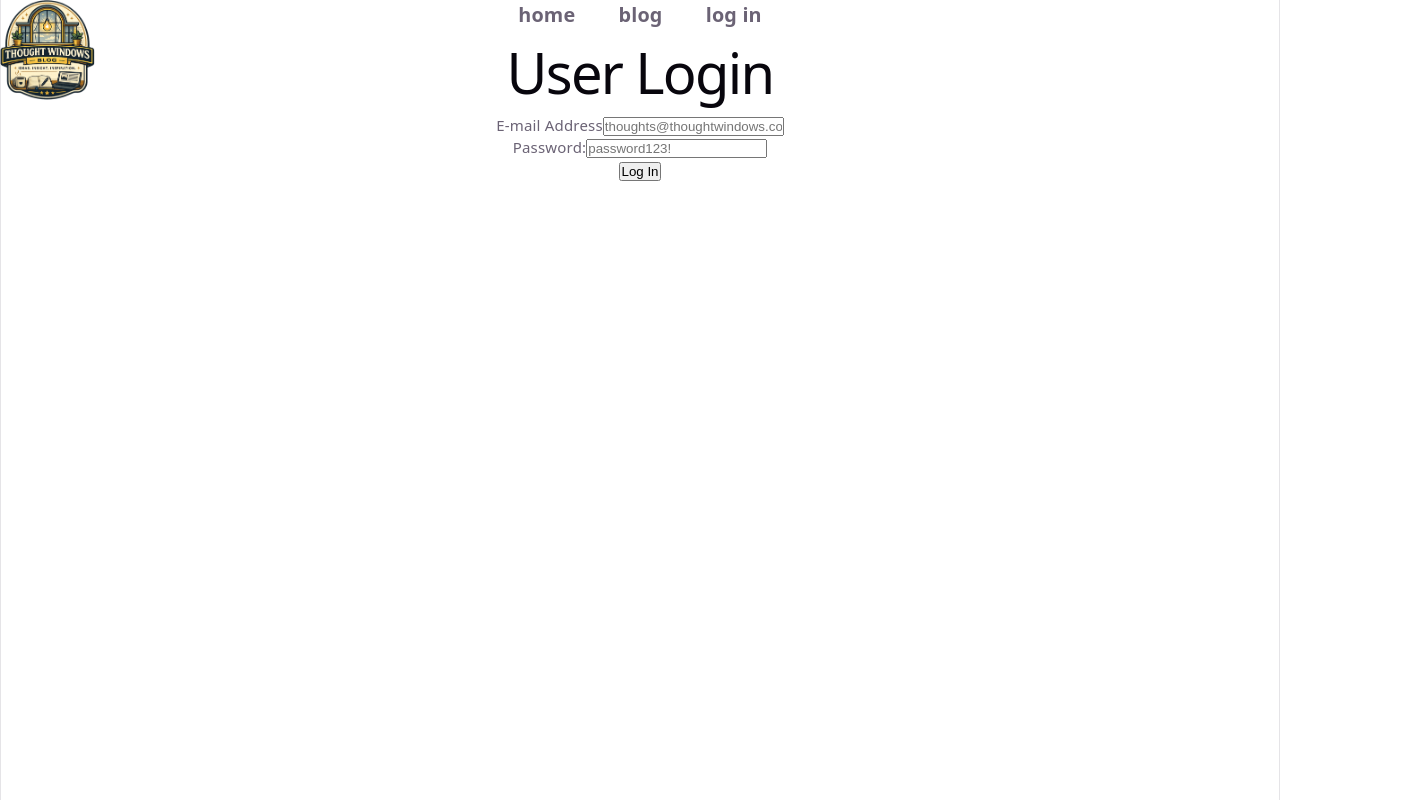
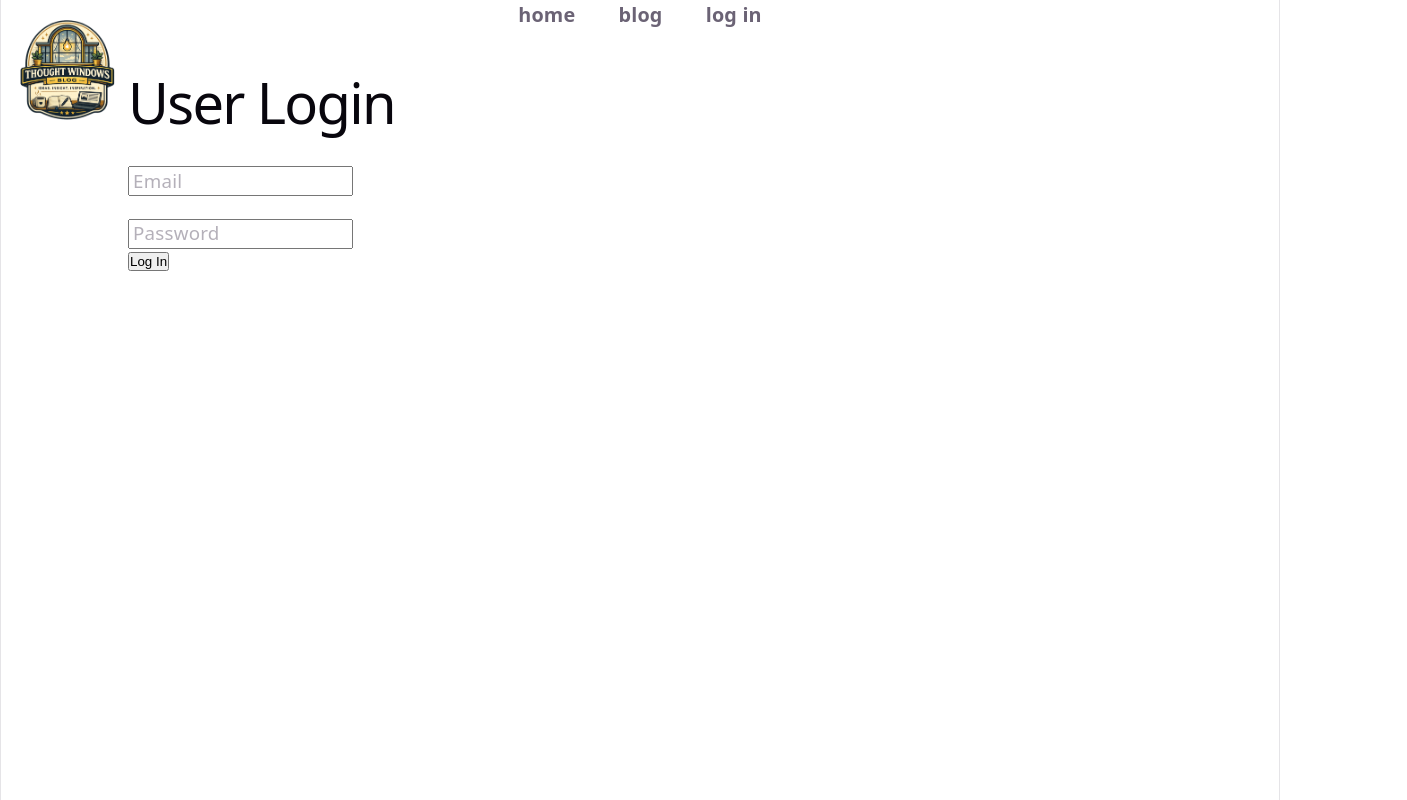
Before and after one commit to housemouse62/blog-public, a React (Vite) app: page /login in a window 1280 px wide. Shown: the whole page, 1407 px wide, since content can reach past the window. Built offline with nearby package versions, Linux system fonts and the light colour scheme.

Commit message:
add api call for login. add css to all pages.

```diff
--- a/src/App.css
+++ b/src/App.css
@@ -26,6 +26,7 @@ a {
 img {
   max-width: 100%;
   display: block;
+  margin: 20px;
 }
 
 /* ─── Skip Link ─── */
@@ -54,3 +55,13 @@ h1.home {
 h2.home {
   color: black;
 }
+
+/* Main Body */
+.main-bg {
+  display: flex;
+  justify-content: center;
+}
+.site-main {
+  width: 80vw;
+  margin-top: 30px;
+}
--- /dev/null
+++ b/src/Blog.css
@@ -0,0 +1,28 @@
+.blog-div {
+  display: flex;
+  flex-direction: column;
+  text-align: start;
+  border: 1px solid black;
+  border-radius: 5px;
+  padding: 15px 20px;
+  margin: 0 15px 35px;
+}
+
+.blog-title {
+  margin-bottom: 8px;
+}
+.blog-link {
+  font-weight: 500;
+  margin: 8px 5px 0;
+}
+.blog-time,
+.blog-comments {
+  font-size: 12px;
+  margin-right: 20px;
+  margin-left: 10px;
+}
+
+.blog-link-date {
+  display: flex;
+  justify-content: space-between;
+}
--- a/src/Blog.jsx
+++ b/src/Blog.jsx
@@ -1,6 +1,7 @@
 import { useEffect, useState } from "react";
 import formatDate from "../utils/formatData";
 import { Link } from "react-router-dom";
+import "./Blog.css";
 
 function Blog() {
   const [posts, setPosts] = useState([]);
@@ -26,15 +27,22 @@ function Blog() {
 
   return (
     <>
-      <main className="posts-main">
-        <h1>The Blog</h1>
+      <main className="blog-main">
+        <h1 className="blog-title">The Blog</h1>
         {posts.map((post) => (
-          <div key={post.id}>
-            <h2 className="post-title">{post.title}</h2>
-            <p className="post-body">{post.postbody.slice(0, 200)}...</p>
-            <p className="post-time">{formatDate(post.posttime)}</p>
-            <p className="post-comments">comments: {post._count.comments}</p>
-            <Link to={`${post.id}`}>Read Post</Link>
+          <div className="blog-div" key={post.id}>
+            <h2 className="blog-title">{post.title}</h2>
+            <p className="blog-body">{post.postbody.slice(0, 200)}...</p>
+
+            <div className="blog-time-comments-read">
+              <div className="blog-link-date">
+                <Link className="blog-link" to={`${post.id}`}>
+                  Read Post
+                </Link>
+                <p className="blog-time">{formatDate(post.posttime)}</p>
+              </div>
+              <p className="blog-comments">comments: {post._count.comments}</p>
+            </div>
           </div>
         ))}
       </main>
--- /dev/null
+++ b/src/Login.css
@@ -0,0 +1,21 @@
+.form-input {
+  width: 225px;
+  height: 30px;
+}
+
+label {
+  display: flex;
+  flex-direction: column-reverse;
+}
+
+label > span {
+  transition: all 0.2s;
+  transform-origin: top left;
+}
+
+label > input[placeholder=" "]:not(:focus):placeholder-shown + span {
+  transform: translateY(1.5em) scale(1.25);
+  pointer-events: none;
+  opacity: 0.5;
+  margin-left: 5px;
+}
--- a/src/Login.jsx
+++ b/src/Login.jsx
@@ -1,37 +1,75 @@
+import "./Login.css";
+import { useState } from "react";
+
 function Login() {
+  const [emailState, setEmailState] = useState("");
+  const [passwordState, setPasswordState] = useState("");
+
+  function handleSubmit(e) {
+    e.preventDefault();
+
+    const fetchUser = async () => {
+      const url = "http://localhost:3000/users/login/";
+      try {
+        const response = await fetch(url, {
+          method: "POST",
+          headers: {
+            "Content-type": "application/json",
+          },
+          body: JSON.stringify({
+            email: emailState,
+            password: passwordState,
+          }),
+        });
+        const nextresponse = await response.json();
+        if (nextresponse.token) {
+          alert("You are logged in");
+          localStorage.setItem("token", nextresponse.token);
+        } else alert("Check your login credentials");
+      } catch (error) {
+        console.error(error);
+      }
+    };
+    fetchUser();
+  }
+
   return (
     <>
       <div className="login-div">
-        <form className="login-form" method="POST" action="/login">
+        <form className="login-form" onSubmit={handleSubmit}>
           <div className="form-fields">
             <div className="login-user">
               <h1>User Login</h1>
             </div>
-            <div class="form-field">
-              <label for="email" className="form-label">
-                E-mail Address
-              </label>
+            <div className="form-field">
+              <label className="form-label">
                 <input
                   type="email"
                   name="email"
                   id="email"
-                class="form-input"
-                placeholder="thoughts@thoughtwindows.com"
+                  className="form-input"
+                  placeholder=" "
+                  value={emailState}
+                  onChange={(e) => setEmailState(e.target.value)}
                   required
                 />
+                <span>Email</span>
+              </label>
             </div>
             <div className="form-field">
-              <label for="password" className="form-label">
-                Password:
-              </label>
+              <label className="form-label">
                 <input
                   type="password"
                   name="password"
                   id="password"
-                class="form-input"
-                placeholder="password123!"
+                  className="form-input"
+                  placeholder=" "
+                  value={passwordState}
+                  onChange={(e) => setPasswordState(e.target.value)}
                   required
                 />
+                <span>Password</span>
+              </label>
             </div>
           </div>
           <button type="submit" class="form-button">
--- /dev/null
+++ b/src/Post.css
@@ -0,0 +1,29 @@
+.post-div {
+  display: flex;
+  flex-direction: column;
+  text-align: start;
+  border: 1px solid rgb(123, 120, 120);
+  padding: 20px;
+  border-radius: 8px;
+}
+
+.date-div {
+  display: flex;
+  justify-content: end;
+  font-size: 12px;
+  margin: 10px 20px;
+}
+
+.comments-div {
+  margin: 20px 10px;
+}
+.comment-div {
+  display: flex;
+  width: fit-content;
+  max-width: 50%;
+  text-align: start;
+  background-color: rgb(235, 230, 230);
+  padding: 5px 10px;
+  margin: 20px 0 0 10px;
+  border-radius: 8px;
+}
--- a/src/Post.jsx
+++ b/src/Post.jsx
@@ -1,6 +1,7 @@
 import { useParams } from "react-router-dom";
 import { useEffect, useState } from "react";
 import formatDate from "../utils/formatData";
+import "./Post.css";
 
 function Post() {
   const params = useParams();
@@ -27,14 +28,21 @@ function Post() {
 
   return (
     <>
-      <h1>Post: {post.title}</h1>
+      <main className="post-div">
+        <h1 className="post-title">{post.title}</h1>
         <p>{post.postbody}</p>
+        <div className="date-div">
           <p>{formatDate(post.posttime)}</p>
+        </div>
         <div className="comments-div">
+          <h2 className="comments-title">Comments:</h2>
           {post.comments?.map((comment) => (
+            <div className="comment-div">
               <p>{comment.commentbody}</p>
+            </div>
           ))}
         </div>
+      </main>
     </>
   );
 }
--- a/src/index.css
+++ b/src/index.css
@@ -17,7 +17,6 @@
 
   font: 18px/145% var(--sans);
   letter-spacing: 0.18px;
-  color-scheme: light dark;
   color: var(--text);
   background: var(--bg);
   font-synthesis: none;
@@ -38,7 +37,6 @@ body {
   margin: 0;
   width: 100vw;
   max-width: 100%;
-  text-align: center;
   border-inline: 1px solid var(--border);
   min-height: 100svh;
   display: flex;
```
Lines whose indentation alone changed are shown as unchanged.
